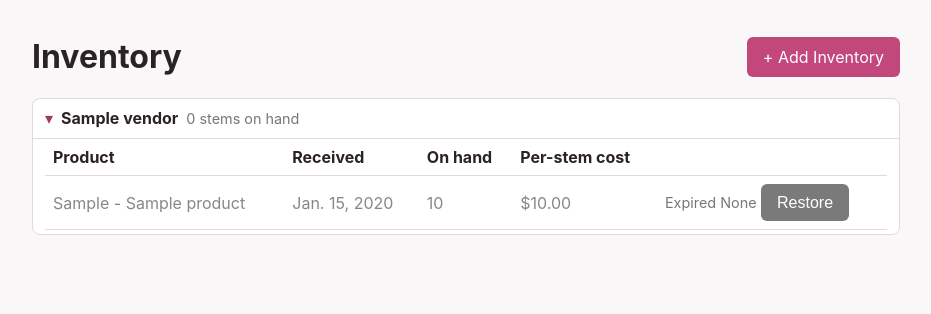
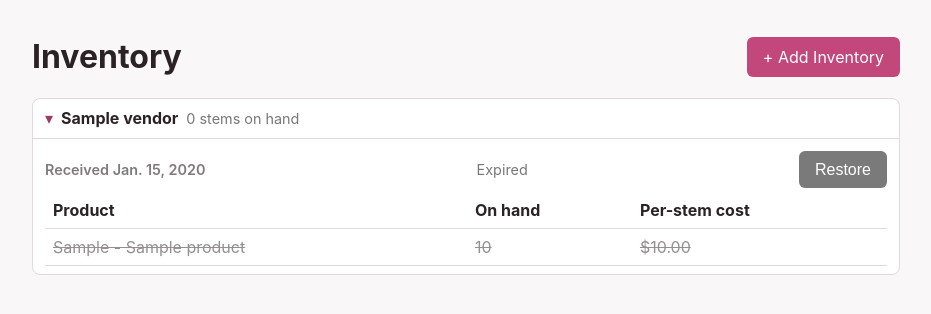
Before and after one commit to mikesmeets/arrangement-app, a Django app: page /inventory/ in a window 1280 px wide. Shown: the part 44-358 px from the top of the page, without its empty margins (174-1105 px from the left). Run offline with Django 5.2, Linux system fonts and the light colour scheme; a user stored in the database is signed in; tables that the repository leaves empty hold one stand-in row (values such as "Sample post"); data that the repository does not hold is empty.

Commit message:
Expire inventory per delivery instead of per line
The expire/restore button now acts on a whole delivery — the source
invoice when the stock came from one, or a vendor's hand-entered
received-date batch otherwise — marking all of its lines at once,
instead of one button per inventory line. Inventory groups by vendor
then delivery.

Co-Authored-By: Claude Opus 4.8 <noreply@anthropic.com>

```diff
--- a/catalog/urls.py
+++ b/catalog/urls.py
@@ -5,7 +5,7 @@ from . import views
 urlpatterns = [
     path("inventory/", views.inventory_list, name="inventory-list"),
     path("inventory/add/", views.inventory_add, name="inventory-add"),
-    path("inventory/<int:item_id>/expire/", views.inventory_expire, name="inventory-expire"),
+    path("inventory/expire/", views.inventory_expire, name="inventory-expire"),
     path("vendors/", views.vendor_list, name="vendor-list"),
     path("vendors/add/", views.vendor_add, name="vendor-add"),
     path("vendors/options/", views.vendor_options, name="vendor-options"),
--- a/catalog/views.py
+++ b/catalog/views.py
@@ -24,21 +24,34 @@ from .thumbnails import render_thumbnail
 
 
 def _inventory_vendor_rows():
-    """Inventory batches grouped by vendor, newest first, for the collapsible
-    inventory screen. Active (non-expired) quantities feed the on-hand total."""
+    """Inventory grouped by vendor, then by delivery, for the collapsible
+    inventory screen. A delivery is the source invoice, or — for hand-entered
+    stock with no invoice — the received date. Expiration acts per delivery."""
     items = (
-        InventoryItem.objects.select_related("vendor", "product", "flower__variety")
-        .order_by("vendor__name", "product__name", "-date_received")
+        InventoryItem.objects.select_related("vendor", "product", "invoice")
+        .order_by("vendor__name", "-date_received", "product__name")
     )
     vendor_rows = []
-    current = None
+    vcur = None
     for item in items:
-        if current is None or current["vendor"] != item.vendor:
-            current = {"vendor": item.vendor, "items": [], "active_on_hand": 0}
-            vendor_rows.append(current)
-        current["items"].append(item)
+        if vcur is None or vcur["vendor"] != item.vendor:
+            vcur = {"vendor": item.vendor, "deliveries": [], "active_on_hand": 0}
+            vendor_rows.append(vcur)
+        key = f"inv-{item.invoice_id}" if item.invoice_id else f"date-{item.date_received}"
+        delivery = next((d for d in vcur["deliveries"] if d["key"] == key), None)
+        if delivery is None:
+            delivery = {
+                "key": key,
+                "invoice": item.invoice,
+                "date": item.date_received,
+                "items": [],
+                "active": False,
+            }
+            vcur["deliveries"].append(delivery)
+        delivery["items"].append(item)
         if not item.expired:
-            current["active_on_hand"] += item.quantity
+            delivery["active"] = True
+            vcur["active_on_hand"] += item.quantity
     return vendor_rows
 
 
@@ -52,16 +65,25 @@ def inventory_list(request):
 
 
 @login_required
-def inventory_expire(request, item_id):
-    item = get_object_or_404(InventoryItem, pk=item_id)
+def inventory_expire(request):
+    """Expire (or restore) every inventory item in a delivery — an invoice, or a
+    vendor's hand-entered stock from a given received date."""
     if request.method == "POST":
-        if item.expired:
-            item.expired = False
-            item.expired_on = None
+        invoice_id = request.POST.get("invoice")
+        vendor_id = request.POST.get("vendor")
+        date = request.POST.get("date")
+        if invoice_id:
+            items = InventoryItem.objects.filter(invoice_id=invoice_id)
+        elif vendor_id and date:
+            items = InventoryItem.objects.filter(
+                invoice__isnull=True, vendor_id=vendor_id, date_received=date
+            )
         else:
-            item.expired = True
-            item.expired_on = timezone.localdate()
-        item.save(update_fields=["expired", "expired_on"])
+            items = InventoryItem.objects.none()
+        if request.POST.get("restore") == "1":
+            items.update(expired=False, expired_on=None)
+        else:
+            items.update(expired=True, expired_on=timezone.localdate())
     return render(
         request,
         "catalog/_inventory_vendors.html",
--- a/templates/base.html
+++ b/templates/base.html
@@ -229,10 +229,19 @@
     .collapse-group[open] > summary::before { content: "\25BE"; }
     .collapse-group[open] > summary { border-bottom: 1px solid var(--border); }
     .collapse-group .flower-grid { padding: 0.75rem; margin-bottom: 0; }
-    .collapse-body { padding: 0 0.75rem 0.25rem; overflow-x: auto; }
-    tr.inv-expired td { opacity: 0.55; }
-    tr.inv-expired td.inv-action { opacity: 1; }
-    .inv-action { white-space: nowrap; }
+    .collapse-body { padding: 0 0.75rem 0.5rem; overflow-x: auto; }
+    tr.inv-expired td { opacity: 0.5; text-decoration: line-through; }
+    .delivery { margin-top: 0.75rem; }
+    .delivery-head {
+      display: flex;
+      justify-content: space-between;
+      align-items: center;
+      flex-wrap: wrap;
+      gap: 0.5rem;
+      margin-bottom: 0.25rem;
+    }
+    .delivery-label { font-weight: 600; font-size: 0.9rem; }
+    .delivery-expired .delivery-label { opacity: 0.6; }
   </style>
   {% block extra_head %}{% endblock %}
 </head>
--- a/templates/catalog/_inventory_vendors.html
+++ b/templates/catalog/_inventory_vendors.html
@@ -6,39 +6,41 @@
     <span class="muted">{{ row.active_on_hand }} stems on hand</span>
   </summary>
   <div class="collapse-body">
+    {% for d in row.deliveries %}
+    <div class="delivery{% if not d.active %} delivery-expired{% endif %}">
+      <div class="delivery-head">
+        <span class="delivery-label">
+          {% if d.invoice %}Invoice{% if d.invoice.vendor_invoice_number %} #{{ d.invoice.vendor_invoice_number }}{% endif %} &middot; {{ d.date }}{% else %}Received {{ d.date }}{% endif %}
+        </span>
+        {% if d.active %}
+          <button type="button" class="btn btn-danger"
+                  hx-post="{% url 'inventory-expire' %}"
+                  hx-vals='{% if d.invoice %}{"invoice": "{{ d.invoice.id }}"}{% else %}{"vendor": "{{ row.vendor.id }}", "date": "{{ d.date|date:"Y-m-d" }}"}{% endif %}'
+                  hx-target="#inventory-list" hx-swap="outerHTML">Mark expired</button>
+        {% else %}
+          <span class="muted">Expired</span>
+          <button type="button" class="btn btn-secondary"
+                  hx-post="{% url 'inventory-expire' %}"
+                  hx-vals='{% if d.invoice %}{"invoice": "{{ d.invoice.id }}", "restore": "1"}{% else %}{"vendor": "{{ row.vendor.id }}", "date": "{{ d.date|date:"Y-m-d" }}", "restore": "1"}{% endif %}'
+                  hx-target="#inventory-list" hx-swap="outerHTML">Restore</button>
+        {% endif %}
+      </div>
       <table>
         <thead>
-        <tr>
-          <th>Product</th>
-          <th>Received</th>
-          <th>On hand</th>
-          <th>Per-stem cost</th>
-          <th></th>
-        </tr>
+          <tr><th>Product</th><th>On hand</th><th>Per-stem cost</th></tr>
         </thead>
         <tbody>
-        {% for item in row.items %}
+          {% for item in d.items %}
           <tr class="{% if item.expired %}inv-expired{% endif %}">
             <td>{{ item.product.label }}</td>
-          <td>{{ item.date_received }}</td>
             <td>{{ item.quantity }}</td>
             <td>${{ item.per_stem_cost|floatformat:2 }}</td>
-          <td class="inv-action">
-            {% if item.expired %}
-              <span class="muted">Expired {{ item.expired_on }}</span>
-              <button type="button" class="btn btn-secondary"
-                      hx-post="{% url 'inventory-expire' item.id %}"
-                      hx-target="#inventory-list" hx-swap="outerHTML">Restore</button>
-            {% else %}
-              <button type="button" class="btn btn-danger"
-                      hx-post="{% url 'inventory-expire' item.id %}"
-                      hx-target="#inventory-list" hx-swap="outerHTML">Mark expired</button>
-            {% endif %}
-          </td>
           </tr>
           {% endfor %}
         </tbody>
       </table>
+    </div>
+    {% endfor %}
   </div>
 </details>
 {% empty %}
```
Lines whose indentation alone changed are shown as unchanged.
